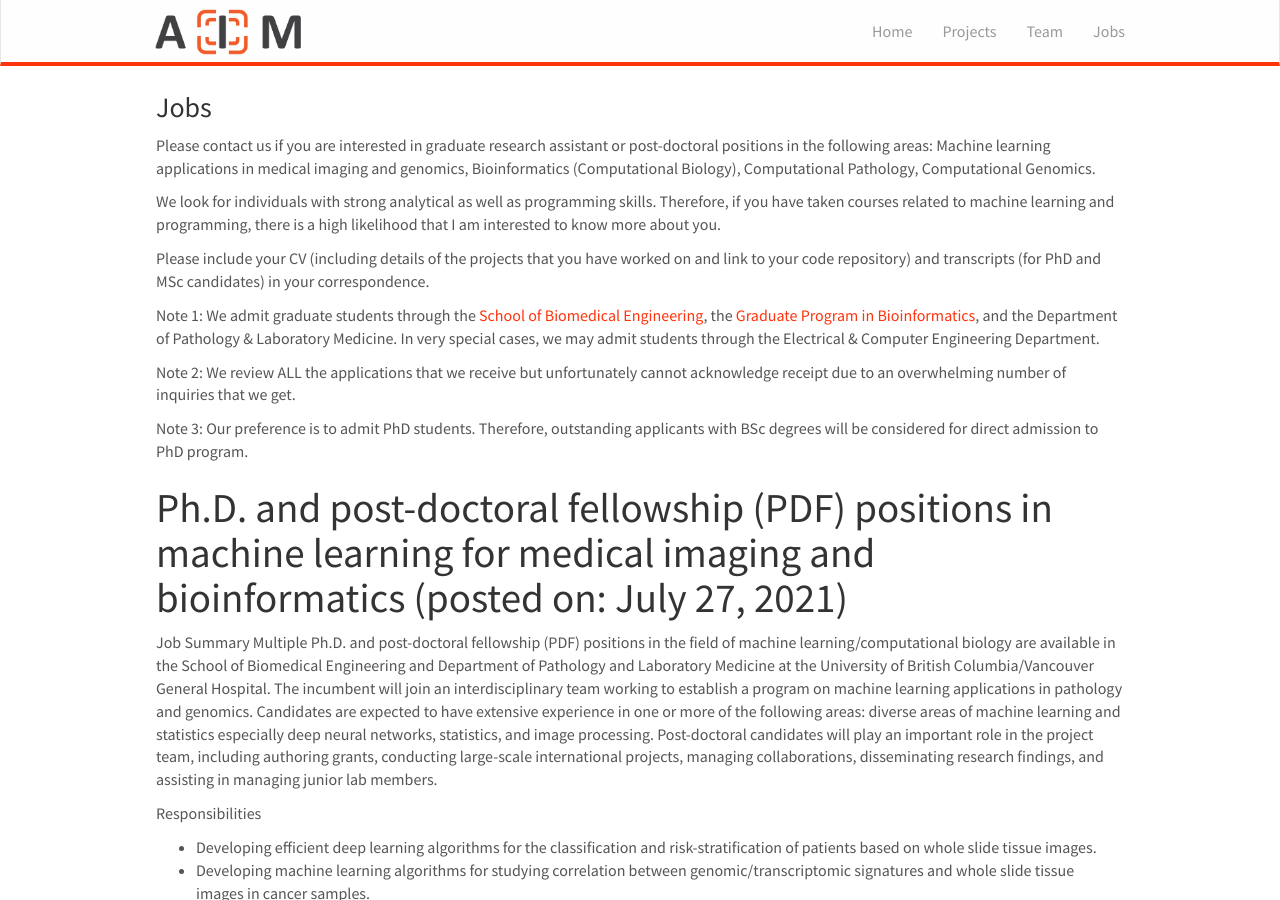
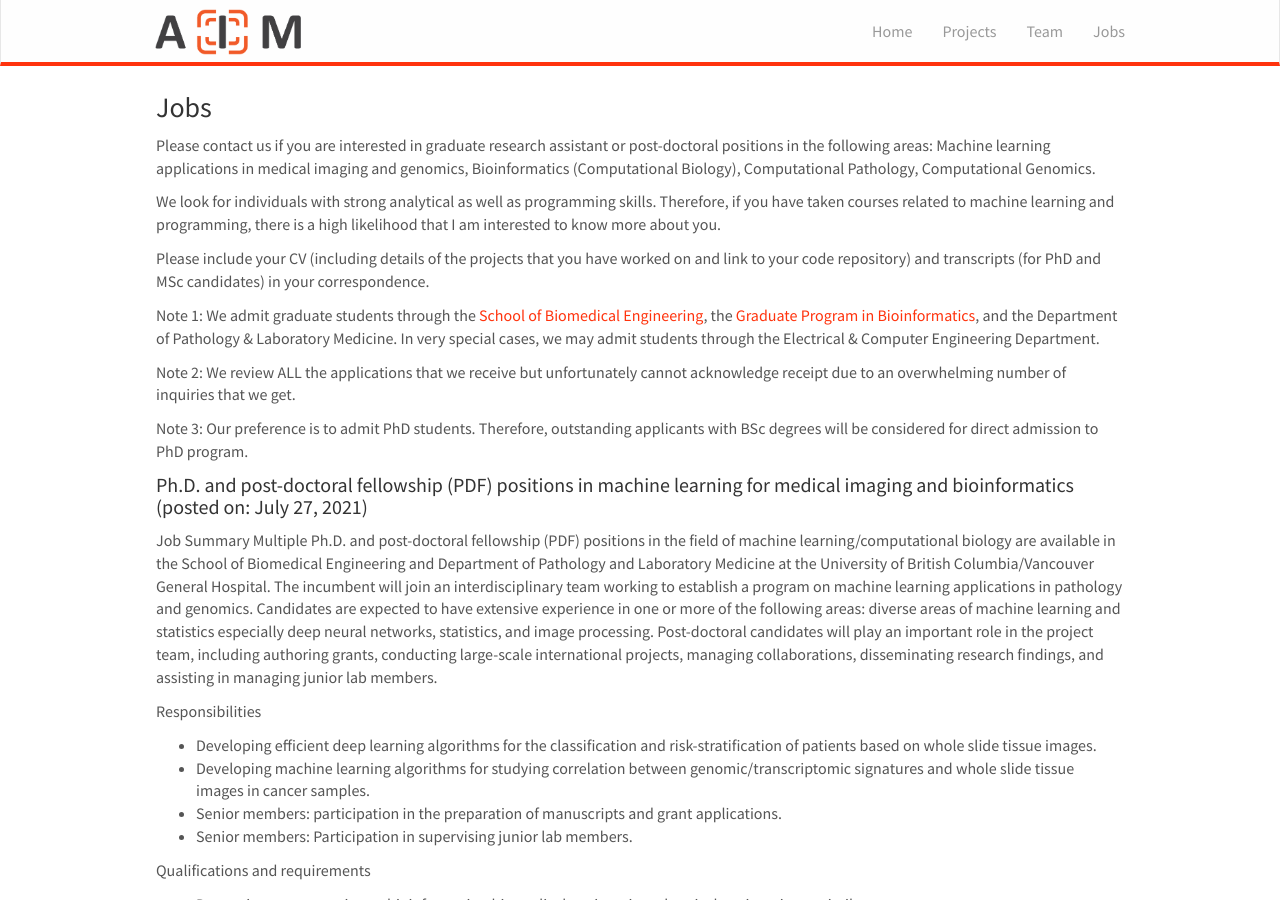
Before and after one commit to AIMLab-UBC/AIMLab-UBC.github.io, a Jekyll site: the page built from _pages/jobs.md, in a window 1280 px wide and 900 px high. Built offline with Jekyll 4.4.1, drawn with Linux system fonts in a browser that asks for light colours; nearby versions of some CDN libraries; a style sheet for code colours, icons or effects is not loaded.

Commit message:
Update jobs.md

```diff
--- a/_pages/jobs.md
+++ b/_pages/jobs.md
@@ -22,7 +22,7 @@ Note 3: Our preference is to admit PhD students. Therefore, outstanding applican
 
 
 
-# Ph.D. and post-doctoral fellowship (PDF) positions in machine learning for medical imaging and bioinformatics (posted on: July 27, 2021)
+#### Ph.D. and post-doctoral fellowship (PDF) positions in machine learning for medical imaging and bioinformatics (posted on: July 27, 2021)
 
 Job Summary
 Multiple Ph.D. and post-doctoral fellowship (PDF) positions in the field of machine learning/computational biology are available in the School of Biomedical Engineering and Department of Pathology and Laboratory Medicine at the University of British Columbia/Vancouver General Hospital. The incumbent will join an interdisciplinary team working to establish a program on machine learning applications in pathology and genomics. Candidates are expected to have extensive experience in one or more of the following areas: diverse areas of machine learning and statistics especially deep neural networks, statistics, and image processing.
```
